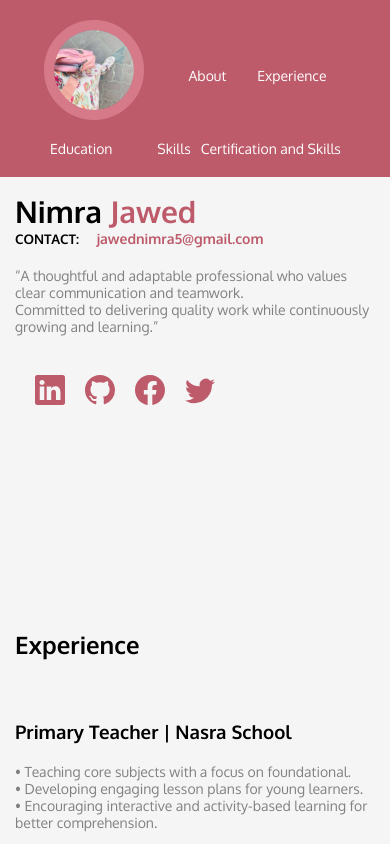
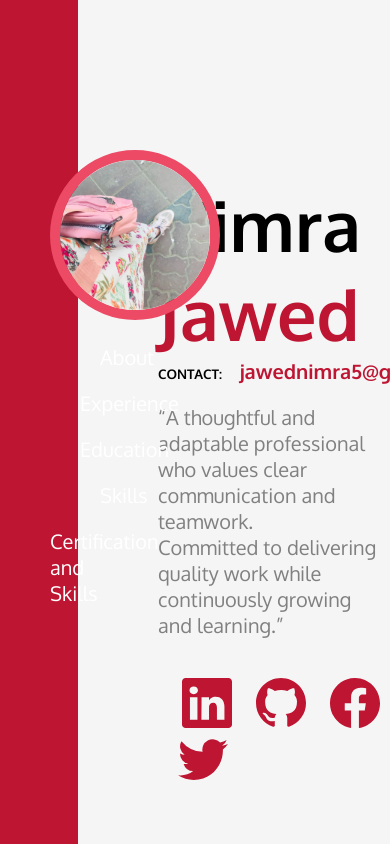
Before and after one commit to nimrajawed/portfolio, a plain HTML site: page index.html in a window 390 px wide. Drawn offline with Linux system fonts and the light colour scheme.

Commit message:
porfolio2

```diff
--- a/index.html
+++ b/index.html
@@ -12,19 +12,22 @@
     <i class="bi bi-facebook"></i>
     <i class="bi bi-twitter"></i>
     <link rel="stylesheet" href="style.css">
-    <title>css1</title>
+    <title>Portfolio</title>
 </head>
 
 <body>
+    <!--sidebar-->
     <div class="main">
         <div class="orangebox">
-            <img src="profile.jpg" alt="">
-            <a href="#About">&nbsp;&nbsp;&nbsp;&nbsp;&nbsp;&nbsp;&nbsp;&nbsp;&nbsp;&nbsp;About</a>
-            <a href="#Experience">&nbsp;&nbsp;&nbsp;&nbsp;&nbsp;&nbsp;Experience</a>
-            <a href="#Education">&nbsp;&nbsp;&nbsp;&nbsp;&nbsp;&nbsp;Education</a>
-            <a href="#Skills">&nbsp;&nbsp;&nbsp;&nbsp;&nbsp;&nbsp;&nbsp;&nbsp;&nbsp;&nbsp;Skills</a>
+            <img src="profile.jpg" alt=""> <br><br>
+            <a href="#About">&nbsp;&nbsp;&nbsp;&nbsp;&nbsp;&nbsp;&nbsp;&nbsp;&nbsp;&nbsp;About</a><br><br>
+            <a href="#Experience">&nbsp;&nbsp;&nbsp;&nbsp;&nbsp;&nbsp;Experience</a><br><br>
+            <a href="#Education">&nbsp;&nbsp;&nbsp;&nbsp;&nbsp;&nbsp;Education</a><br><br>
+            <a href="#Skills">&nbsp;&nbsp;&nbsp;&nbsp;&nbsp;&nbsp;&nbsp;&nbsp;&nbsp;&nbsp;Skills</a><br><br>
+
             <a href="#Certification">Certification and Skills</a>
         </div>
+        <!--content-section-->
         <div class="whitebox">
             <div id="About">
                 <h1>Nimra <span>Jawed</span></h1>
@@ -33,26 +36,26 @@
                 <p>“A thoughtful and adaptable professional who values clear communication and teamwork. <br> Committed
                     to
                     delivering quality work while continuously growing and learning.”</p> <br><br>
-                 &nbsp;&nbsp;&nbsp;&nbsp;&nbsp;<svg xmlns="http://www.w3.org/2000/svg" width="50" height="50" fill="currentColor"
+                 &nbsp;&nbsp;&nbsp;&nbsp;&nbsp; <a href="https://www.linkedin.com/in/nimra-jawed-21b366280/"  target="_blank"><svg xmlns="http://www.w3.org/2000/svg" width="50" height="50" fill="currentColor"
                     class="bi bi-linkedin" viewBox="0 0 16 16">
                     <path
                         d="M0 1.146C0 .513.526 0 1.175 0h13.65C15.474 0 16 .513 16 1.146v13.708c0 .633-.526 1.146-1.175 1.146H1.175C.526 16 0 15.487 0 14.854zm4.943 12.248V6.169H2.542v7.225zm-1.2-8.212c.837 0 1.358-.554 1.358-1.248-.015-.709-.52-1.248-1.342-1.248S2.4 3.226 2.4 3.934c0 .694.521 1.248 1.327 1.248zm4.908 8.212V9.359c0-.216.016-.432.08-.586.173-.431.568-.878 1.232-.878.869 0 1.216.662 1.216 1.634v3.865h2.401V9.25c0-2.22-1.184-3.252-2.764-3.252-1.274 0-1.845.7-2.165 1.193v.025h-.016l.016-.025V6.169h-2.4c.03.678 0 7.225 0 7.225z" />
-                </svg>
-                &nbsp;&nbsp;&nbsp;&nbsp;<svg xmlns="http://www.w3.org/2000/svg" width="50" height="50" fill="currentColor" class="bi bi-github"
+                </svg></a>
+                &nbsp;&nbsp;&nbsp;&nbsp; <a href="https://github.com/nimrajawed" target="_blank"><svg xmlns="http://www.w3.org/2000/svg" width="50" height="50" fill="currentColor" class="bi bi-github"
                     viewBox="0 0 16 16">
                     <path
                         d="M8 0C3.58 0 0 3.58 0 8c0 3.54 2.29 6.53 5.47 7.59.4.07.55-.17.55-.38 0-.19-.01-.82-.01-1.49-2.01.37-2.53-.49-2.69-.94-.09-.23-.48-.94-.82-1.13-.28-.15-.68-.52-.01-.53.63-.01 1.08.58 1.23.82.72 1.21 1.87.87 2.33.66.07-.52.28-.87.51-1.07-1.78-.2-3.64-.89-3.64-3.95 0-.87.31-1.59.82-2.15-.08-.2-.36-1.02.08-2.12 0 0 .67-.21 2.2.82.64-.18 1.32-.27 2-.27s1.36.09 2 .27c1.53-1.04 2.2-.82 2.2-.82.44 1.1.16 1.92.08 2.12.51.56.82 1.27.82 2.15 0 3.07-1.87 3.75-3.65 3.95.29.25.54.73.54 1.48 0 1.07-.01 1.93-.01 2.2 0 .21.15.46.55.38A8.01 8.01 0 0 0 16 8c0-4.42-3.58-8-8-8" />
-                </svg>
-                &nbsp;&nbsp;&nbsp;&nbsp;<svg xmlns="http://www.w3.org/2000/svg" width="50" height="50" fill="currentColor"
+                </svg></a>
+                &nbsp;&nbsp;&nbsp;&nbsp; <a href="https://www.facebook.com/" target="_blank"><svg xmlns="http://www.w3.org/2000/svg" width="50" height="50" fill="currentColor"
                     class="bi bi-facebook" viewBox="0 0 16 16">
                     <path
                         d="M16 8.049c0-4.446-3.582-8.05-8-8.05C3.58 0-.002 3.603-.002 8.05c0 4.017 2.926 7.347 6.75 7.951v-5.625h-2.03V8.05H6.75V6.275c0-2.017 1.195-3.131 3.022-3.131.876 0 1.791.157 1.791.157v1.98h-1.009c-.993 0-1.303.621-1.303 1.258v1.51h2.218l-.354 2.326H9.25V16c3.824-.604 6.75-3.934 6.75-7.951" />
-                </svg>
-                &nbsp;&nbsp;&nbsp;&nbsp;<svg xmlns="http://www.w3.org/2000/svg" width="50" height="50" fill="currentColor" class="bi bi-twitter"
+                </svg></a>
+                &nbsp;&nbsp;&nbsp;&nbsp; <a href="https://en.wikipedia.org/wiki/Twitter" target="_blank"><svg xmlns="http://www.w3.org/2000/svg" width="50" height="50" fill="currentColor" class="bi bi-twitter"
                     viewBox="0 0 16 16">
                     <path
                         d="M5.026 15c6.038 0 9.341-5.003 9.341-9.334q.002-.211-.006-.422A6.7 6.7 0 0 0 16 3.542a6.7 6.7 0 0 1-1.889.518 3.3 3.3 0 0 0 1.447-1.817 6.5 6.5 0 0 1-2.087.793A3.286 3.286 0 0 0 7.875 6.03a9.32 9.32 0 0 1-6.767-3.429 3.29 3.29 0 0 0 1.018 4.382A3.3 3.3 0 0 1 .64 6.575v.045a3.29 3.29 0 0 0 2.632 3.218 3.2 3.2 0 0 1-.865.115 3 3 0 0 1-.614-.057 3.28 3.28 0 0 0 3.067 2.277A6.6 6.6 0 0 1 .78 13.58a6 6 0 0 1-.78-.045A9.34 9.34 0 0 0 5.026 15" />
-                </svg>
+                </svg></a>
 
 
             </div>
--- a/style.css
+++ b/style.css
@@ -1,6 +1,7 @@
 *{
     margin: 0;
     padding: 0;
+    scroll-behavior: smooth;
     box-sizing: border-box;
     font-family: "Oxygen", sans-serif;
 }
@@ -8,7 +9,9 @@
     background-color: rgb(147, 147, 241);
     height: 100vh;
     width: 100%;
-    display: flex;
+    display: inline-block;
+
+
 
 }
 .orangebox{
@@ -17,13 +20,11 @@
     top: 0;
     left: 0;
     color: white;
-    display: flex;
-    flex-direction: column;
-  padding-top: 150px;
-  gap: 20px;
+
+    padding-top: 150px;
   padding-left: 50px;
   position: fixed;
-    background-color: rgb(189, 91, 107);}
+    background-color: rgb(190, 21, 50);}
 
 .whitebox{
     height: 100vh;
@@ -32,7 +33,7 @@
     padding-left: 80px;
     padding-top: 180px;
     margin-left: 20%;
-    overflow-y: auto;
+    overflow: auto;
 
 }
 a{
@@ -46,7 +47,7 @@ img{
     border-radius: 50%;
     height: 170px;
     width: 170px;
-    border: 10px solid rgb(214, 122, 138);
+    border: 10px solid rgb(236, 74, 101);
 
 
 }
@@ -55,7 +56,7 @@ h1{
     font-size: 70px;
 }
 span{
-    color: rgb(189, 91, 107);
+    color: rgb(190, 21, 50);
 }
 p{
     color: grey;
@@ -78,99 +79,13 @@ h2{
     padding-top: 230px;
 }
 svg{
-    color: rgb(189, 91, 107);
+    color: rgb(190, 21, 50);
     height: 50px;
     width: 50px;
 }
 a:hover{
-    color: rgb(214, 122, 138);
+    color: rgb(236, 74, 101);
 }
 svg:hover{
-    color:rgb(214, 122, 138) ;
+    color:rgb(236, 74, 101) ;
 }
-
-@media (max-width: 768px) {
-    .main {
-      flex-direction: column;
-    }
-
-    .orangebox {
-      position: relative;
-      width: 100%;
-      height: auto;
-      flex-direction: row;
-      flex-wrap: wrap;
-      justify-content: center;
-      align-items: center;
-      padding: 20px;
-      gap: 10px;
-      text-align: center;
-    }
-
-    .orangebox img {
-      height: 120px;
-      width: 120px;
-      margin-bottom: 10px;
-    }
-
-    .whitebox {
-      width: 100%;
-      margin-left: 0;
-      padding: 20px;
-      padding-top: 50px;
-      height: auto;
-    }
-
-    a {
-      font-size: 16px;
-    }
-
-    h1 {
-      font-size: 40px;
-    }
-
-    h2 {
-      font-size: 30px;
-    }
-
-    svg {
-      height: 30px;
-      width: 30px;
-    }
-
-    p {
-      font-size: 16px;
-    }
-  }
-
-  @media (max-width: 480px) {
-    .orangebox {
-      flex-direction: row;
-      padding-left: 0;
-    }
-
-    .orangebox img {
-      height: 100px;
-      width: 100px;
-    }
-
-    a {
-      font-size: 14px;
-    }
-
-    .whitebox {
-      padding: 15px;
-    }
-
-    h1 {
-      font-size: 30px;
-    }
-
-    h2 {
-      font-size: 24px;
-    }
-
-    p {
-      font-size: 14px;
-    }
-  }
```
